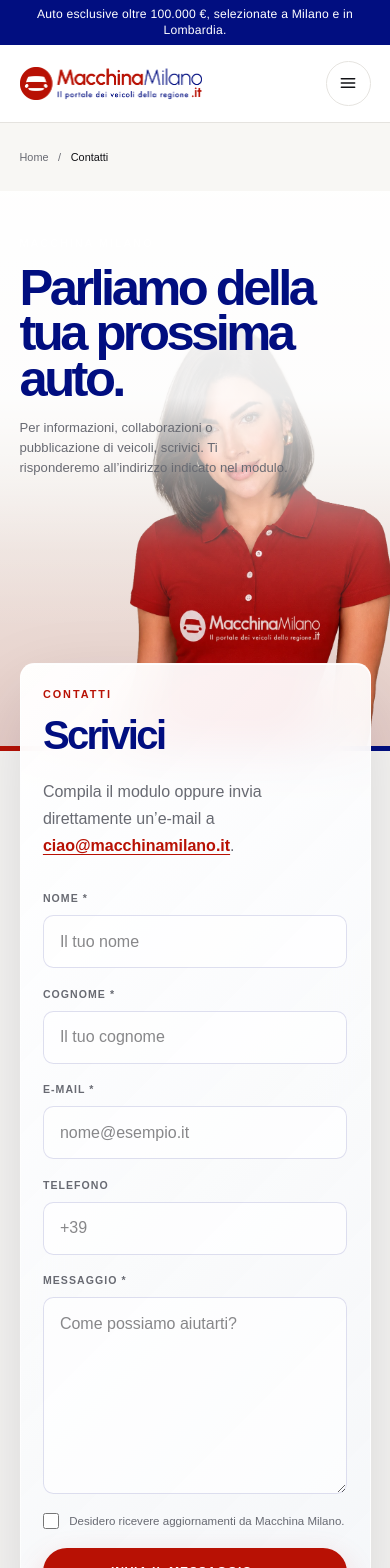
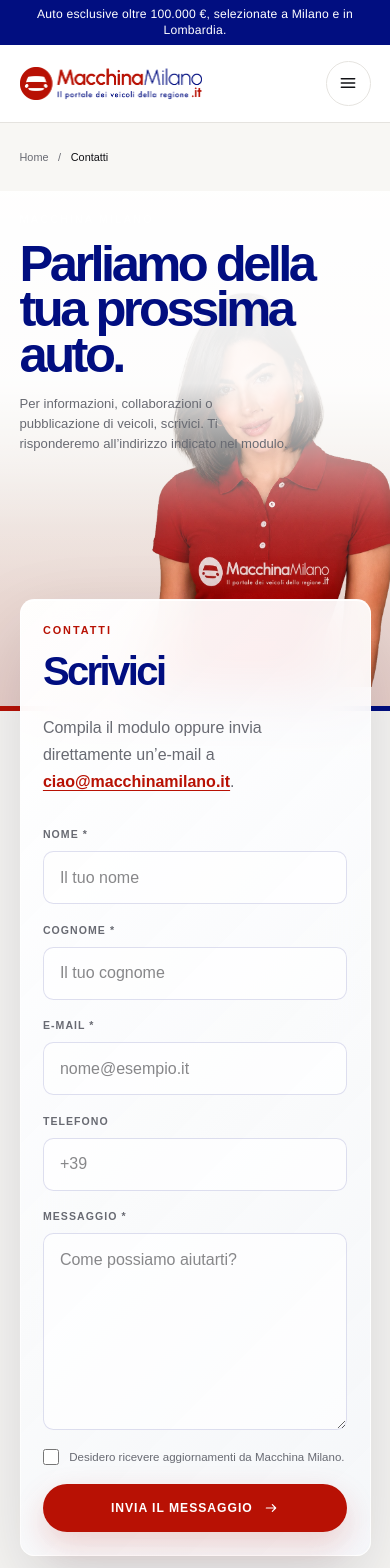
Before and after one commit to ronaldocardoso/macchinamilano, a Next.js app: page /contatti in a window 390 px wide. Shown: the top 1568 px of the page. Built offline with nearby package versions, Linux system fonts and the light colour scheme; no server answers.

Commit message:
Compact contact page mobile layout

```diff
--- a/app/globals.css
+++ b/app/globals.css
@@ -3433,7 +3433,7 @@
   }
 
   .contact-hero {
-    min-height: 32rem;
+    min-height: 30.5rem;
     background-image:
       linear-gradient(
         180deg,
@@ -3447,7 +3447,7 @@
     background-position:
       center,
       center,
-      right -3.5rem bottom;
+      right -3.5rem bottom 1.5rem;
     background-size:
       cover,
       cover,
@@ -3455,7 +3455,7 @@
   }
 
   .contact-hero__content {
-    padding-block: 2.75rem 17rem;
+    padding-block: 1.25rem 16rem;
   }
 
   .contact-hero__content h1 {
@@ -3471,7 +3471,7 @@
   }
 
   .contact-form-section {
-    margin-top: -5.5rem;
+    margin-top: -7rem;
     padding-bottom: 4.5rem;
   }
 
```
